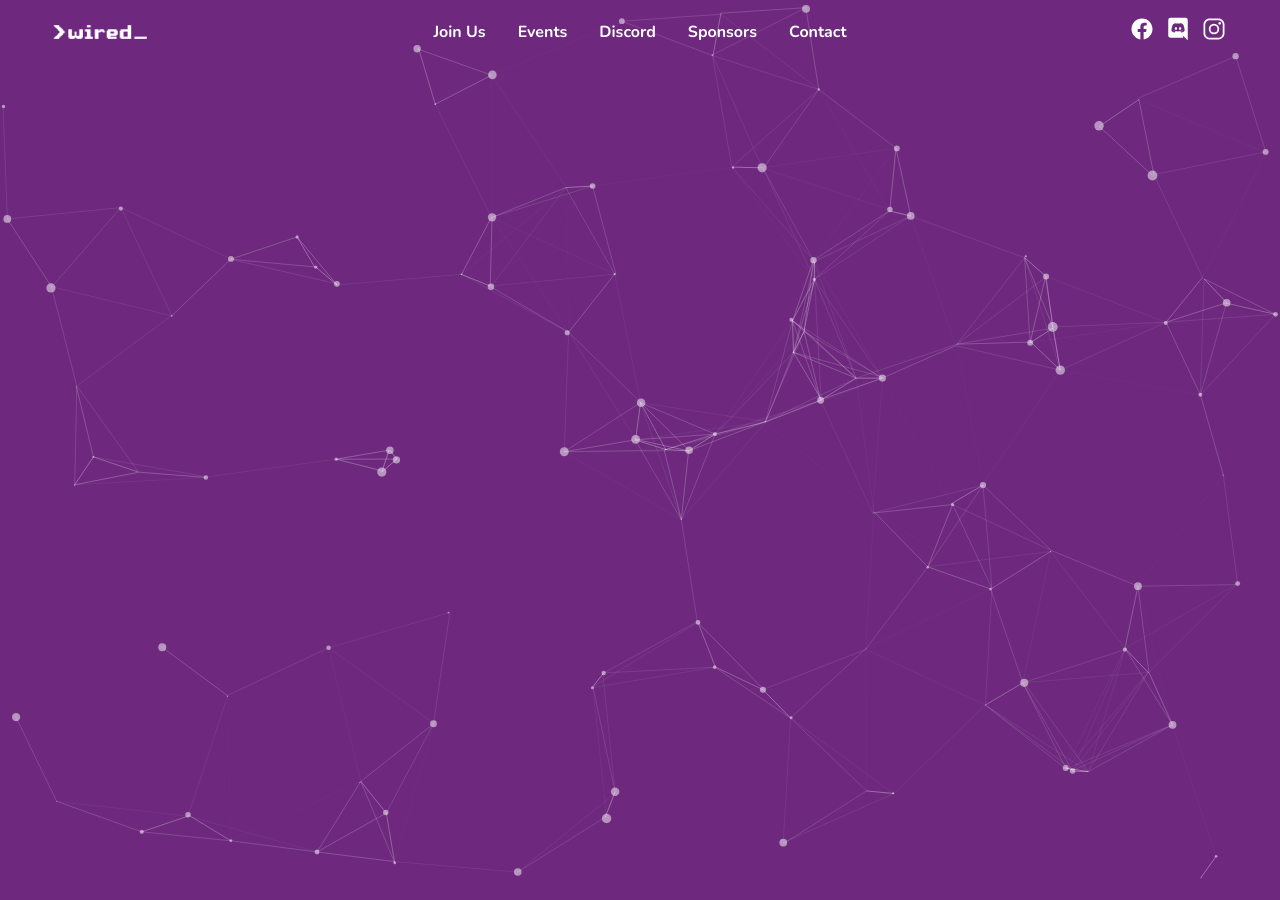
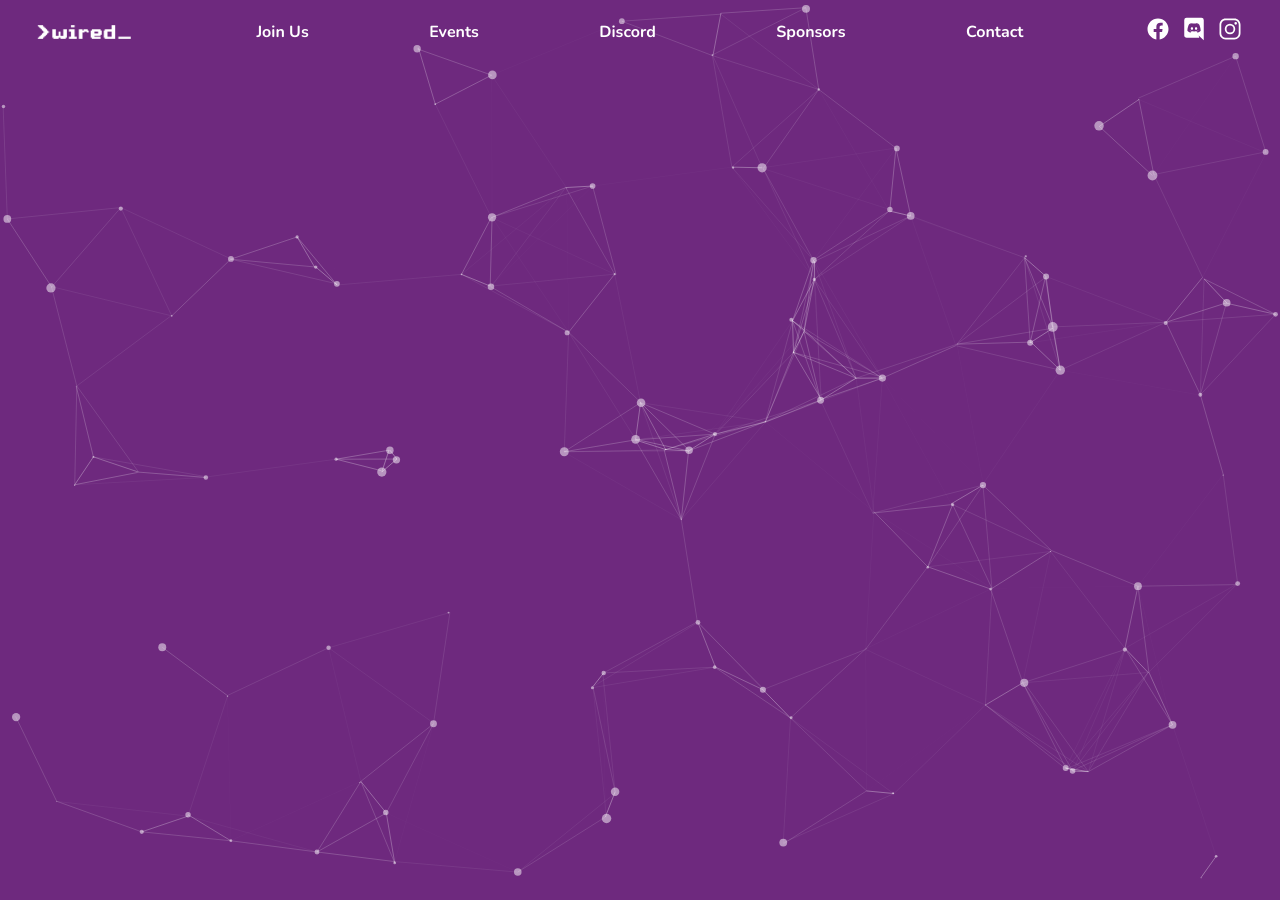
Before and after one commit to wiredmonash/website, a Jekyll site: the page built from index.html, in a window 1280 px wide and 900 px high. Built offline with Jekyll 4.4.1, drawn with Linux system fonts in a browser that asks for light colours.

Commit message:
Adjust gutter and header styles

```diff
--- a/_sass/header.scss
+++ b/_sass/header.scss
@@ -2,7 +2,13 @@
 
 $header-side-width: 120px;
 
+@mixin header-vertical-margins {
+  margin-top: 0.5rem;
+  margin-bottom: 0.5rem;
+}
+
 @mixin header-side {
+  @include header-vertical-margins;
   flex-basis: 120px;
   flex-shrink: 0;
 }
@@ -19,7 +25,7 @@ $header-side-width: 120px;
   will-change: transform;
   transition: transform 0.3s, background-color 0.3s, box-shadow 0.3s;
   min-height: 4rem;
-  padding: 0.75em $gutter-padding;
+  padding: 0.25rem $gutter-padding;
   background-color: $wired-purple;
   box-shadow: 0 2px 5px 0 rgba(0, 0, 0, 0.4), 0 6px 5px 0 rgba(0, 0, 0, 0.1);
   z-index: 1;
@@ -52,8 +58,6 @@ nav {
 // Logo styles
 a.logo-link {
   @include header-side;
-  padding-top: 0;
-  padding-bottom: 0;
   height: 1.5rem;
 }
 
@@ -72,10 +76,13 @@ a.logo-link > img {
 .nav-site {
   flex-grow: 1;
   flex-basis: initial;
+  justify-content: space-evenly;
 }
 
 .nav-site a {
-  padding: 0.25rem 1rem;
+  margin-top: 0.35rem;
+  margin-bottom: 0.35rem;
+  padding: 0 1rem;
 }
 
 // Social links
--- a/_sass/shared.scss
+++ b/_sass/shared.scss
@@ -1,2 +1,2 @@
-$gutter-padding: min(3rem, 10vw);
+$gutter-padding: min(2rem, 6vw);
 $wired-purple: #6e297e;
```
